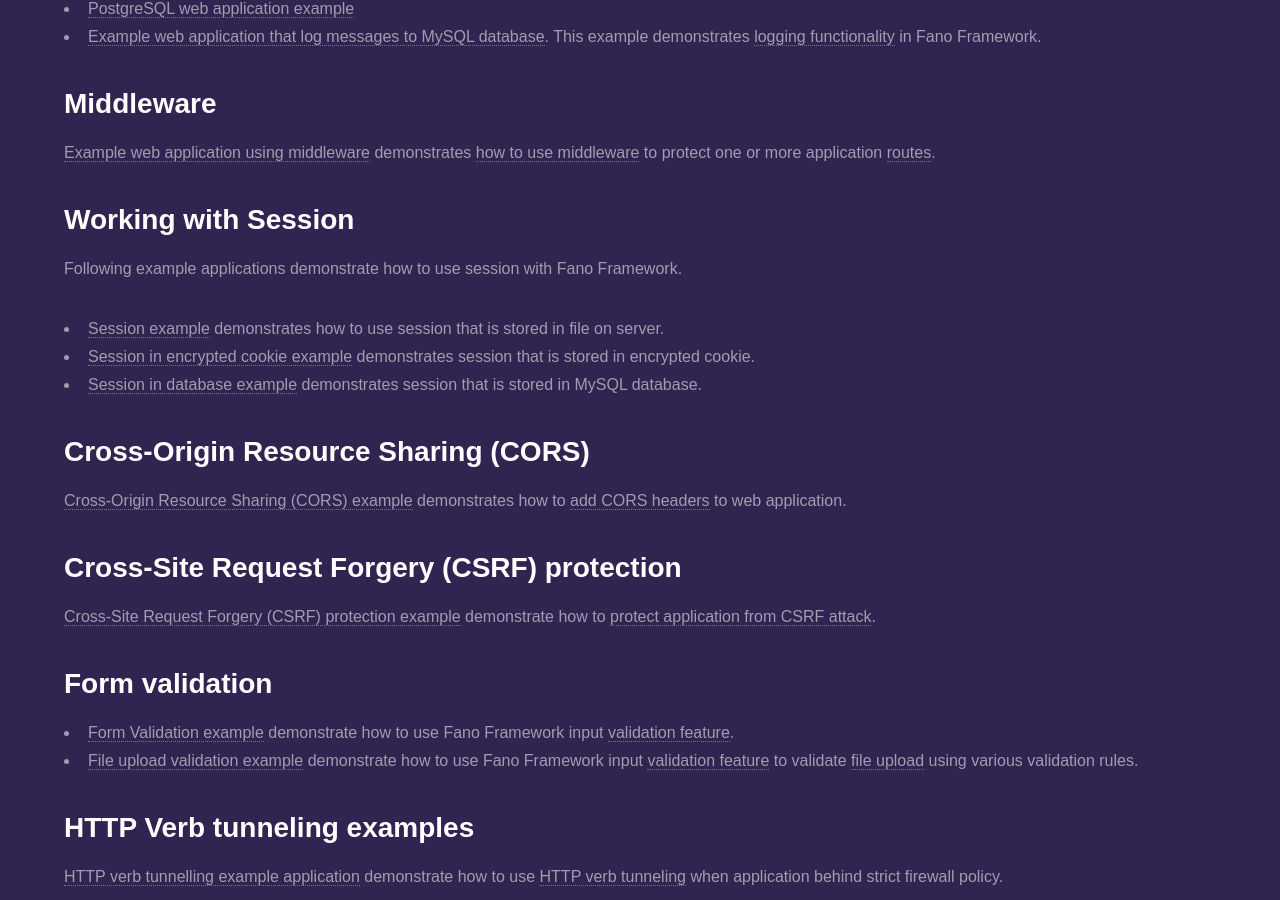
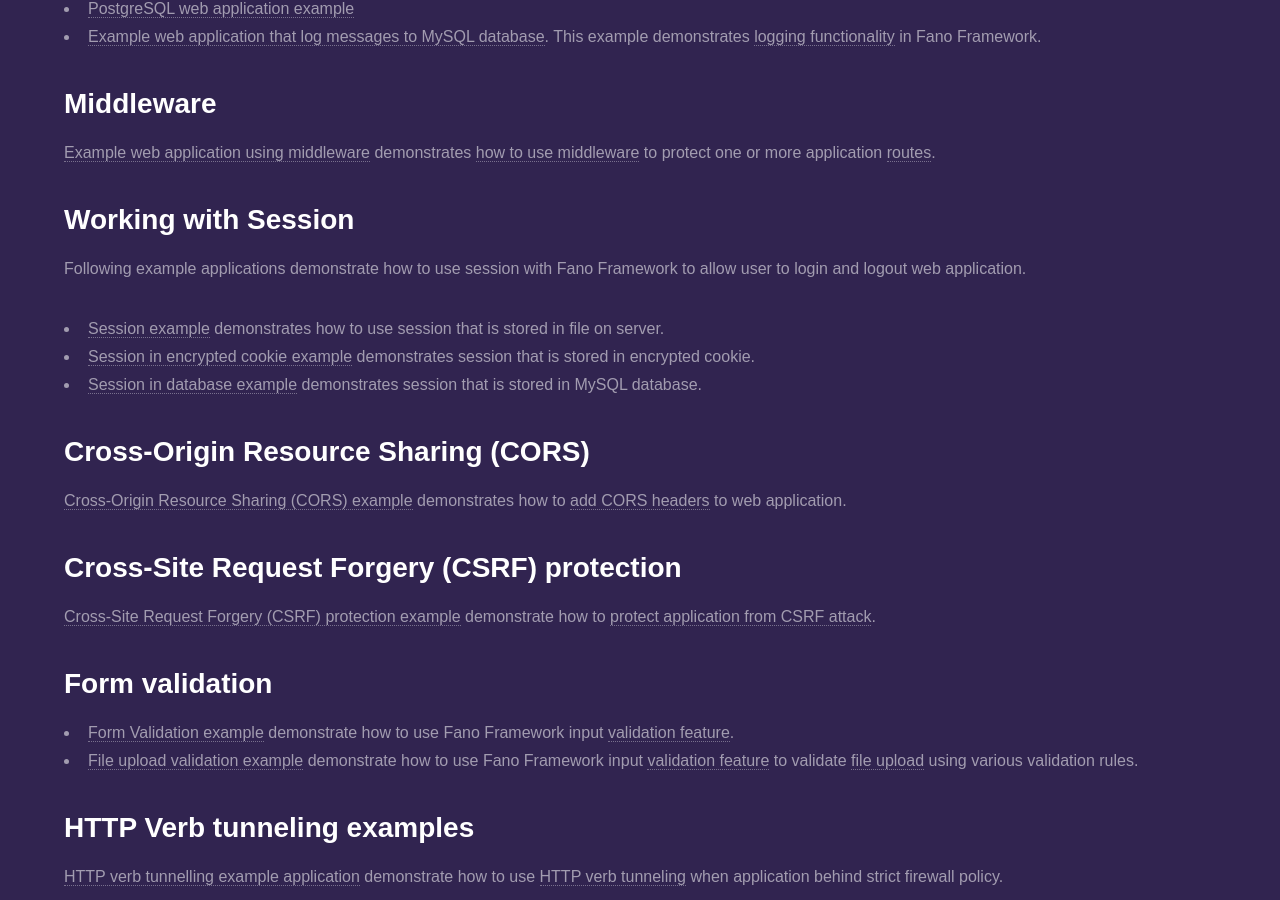
Before and after one commit to fanoframework/fanoframework.github.io, a Jekyll site: the page built from examples/index.md, in a window 1280 px wide and 900 px high, scrolled down 1479 px. Built offline with Jekyll 4.4.1, drawn with Linux system fonts in a browser that asks for light colours; our own code applies the rules of GitHub Pages for plain Markdown files.

Commit message:
Improve sentence

```diff
--- a/examples/index.md
+++ b/examples/index.md
@@ -55,7 +55,7 @@ Following example applications show how to work with SQL and NoSQL databases by
 
 ## Working with Session
 
-Following example applications demonstrate how to use session with Fano Framework.
+Following example applications demonstrate how to use session with Fano Framework to allow user to login and logout web application.
 
 - [Session example](https://github.com/fanoframework/fano-session) demonstrates how to use session that is stored in file on server.
 - [Session in encrypted cookie example](https://github.com/fanoframework/fano-session-cookie) demonstrates session that is stored in encrypted cookie.
```
